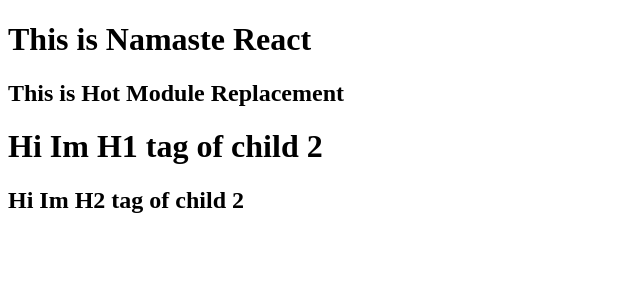
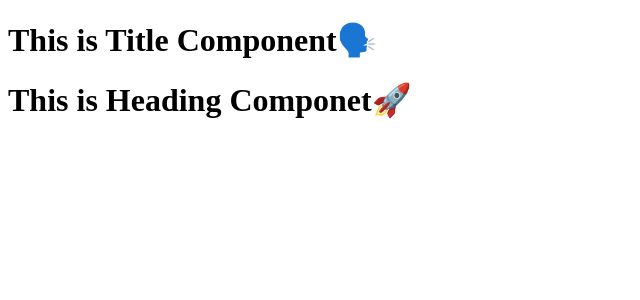
Before and after one commit to karthik-glitch-coder/upskill-react, a React (Vite) app: page / in a window 1280 px wide. Shown: the top 300 px of the page, without its empty margins (0-640 px from the left). Built offline with nearby package versions, Linux system fonts and the light colour scheme.

Commit message:
episode-03

```diff
--- a/App.js
+++ b/App.js
@@ -1,16 +1,19 @@
 import React from "react";
 import ReactDOM from "react-dom/client";
 
-const parent = React.createElement("div", { id: "parent" }, [
-  React.createElement("div", { id: "child1" }, [
-    React.createElement("h1", {}, "This is Namaste React"),
-    React.createElement("h2", {}, "This is Hot Module Replacement"),
-  ]),
-  React.createElement("div", { id: "child2" }, [
-    React.createElement("h1", {}, "Hi Im H1 tag of child 2"),
-    React.createElement("h2", {}, "Hi Im H2 tag of child 2"),
-  ]),
-]);
+//React Componet
+const Title = () => (
+  <div>
+    <h1>This is Title Component🗣️</h1>
+  </div>
+);
+
+const HeadingComponent = () => (
+  <div>
+    <Title />
+    <h1>This is Heading Componet🚀</h1>
+  </div>
+);
 
 const root = ReactDOM.createRoot(document.getElementById("root"));
-root.render(parent);
+root.render(<HeadingComponent />);
--- a/index.html
+++ b/index.html
@@ -7,7 +7,8 @@
     <link rel="stylesheet" href="index.css" />
   </head>
   <body>
-    <div id="root"></div>
+    <div id="root"><h1>Karthik is here!</h1></div>
+
     <script type="module" src="./App.js"></script>
   </body>
 </html>
--- a/package.json
+++ b/package.json
@@ -3,6 +3,8 @@
   "version": "1.0.0",
   "description": "This is Namaste React by Karthik",
   "scripts": {
+    "start": "parcel index.html",
+    "build":"parcel build index.html",
     "test": "jest"
   },
   "repository": {
```
